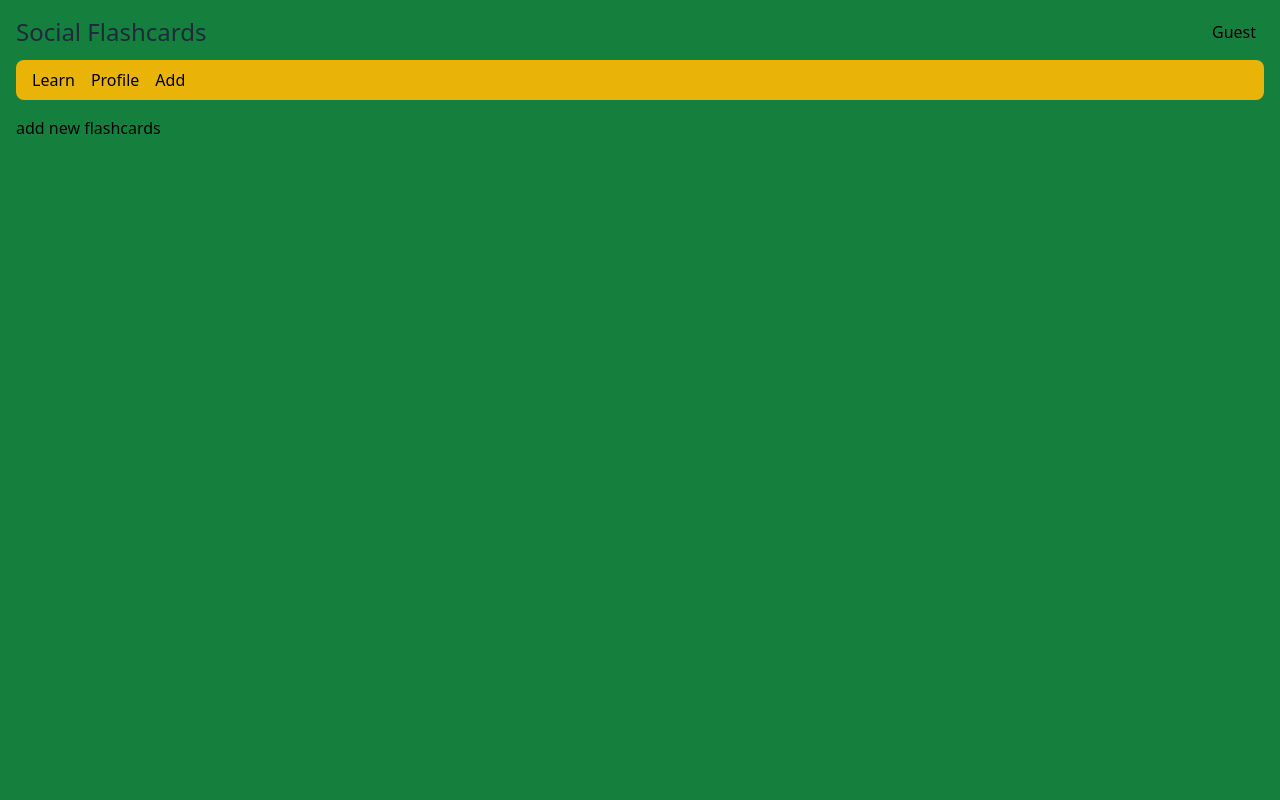
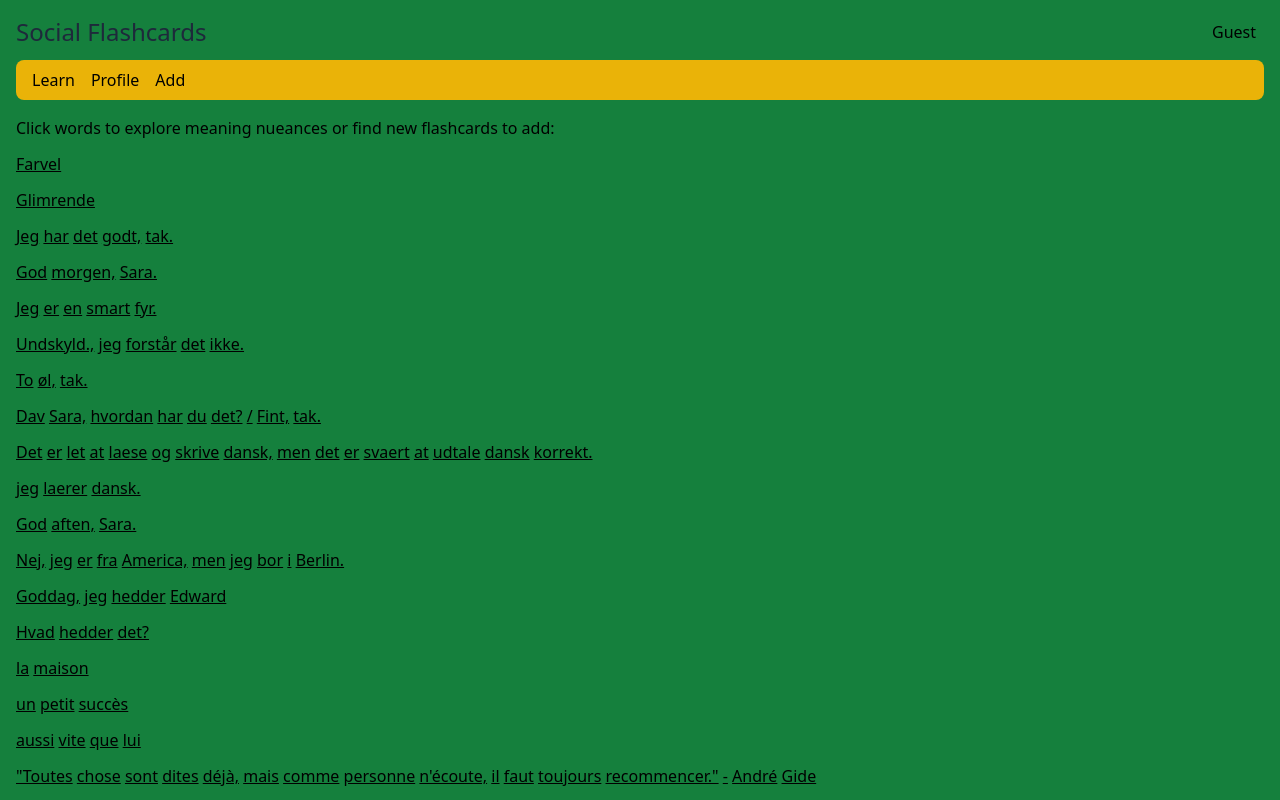
Before and after one commit to Underground-Learning-Club/soflash, a React (Vite) app: page /add in a window 1280 px wide. Shown: the top 800 px of the page. Built offline with nearby package versions, Linux system fonts and the light colour scheme.

Commit message:
finished

```diff
--- a/src/dataLayer/appModel.ts
+++ b/src/dataLayer/appModel.ts
@@ -25,6 +25,22 @@ const parseFlashcardBack = (rawBack: string): string[] => {
 
 }
 
+const getTatoebaLanguageIdCode = (category: string): string => {
+	console.log(category);
+	switch (category) {
+		case 'pl':
+			return 'pol';
+		case 'fr':
+			return 'fra';
+		case 'es':
+			return 'spa';
+		case 'da':
+			return 'dan';
+		default:
+			return 'nnn';
+	}
+}
+
 export const getFlashcards = () => {
 	const appData = getAppData();
 	const flashcards: IFlashcard[] = [];
@@ -41,7 +57,8 @@ export const getFlashcards = () => {
 			whenMarkedAsWaiting: "",
 			isLanguage: config.acceptedLanguages().includes(rawFlashcard.category),
 			rank: config.defaultRank(),
-			imageIdCode
+			imageIdCode,
+			tatoebaLanguageIdCode: getTatoebaLanguageIdCode(rawFlashcard.category)
 		};
 		flashcards.push(flashcard);
 	}
--- a/src/dataLayer/interfaces.ts
+++ b/src/dataLayer/interfaces.ts
@@ -18,4 +18,5 @@ export interface IFlashcard extends IMetadataFlashcard {
 	isOpen: boolean;
 	isLanguage: boolean;
 	imageIdCode: string;
+	tatoebaLanguageIdCode: string;
 }
--- a/src/pages/PageAdd.tsx
+++ b/src/pages/PageAdd.tsx
@@ -2,11 +2,25 @@ import { useContext } from "react";
 import { AppContext } from "../AppContext";
 
 export const PageAdd = () => {
-	const { appData } = useContext(AppContext);
+	let { flashcards } = useContext(AppContext);
+
+	flashcards = flashcards.filter(m => m.isLanguage);
 
 	return (
 		<section className="pt-4">
-			<p>add new flashcards</p>
+			<p className="mb-3">Click words to explore meaning nueances or find new flashcards to add:</p>
+
+			{flashcards.map((flashcard) => {
+				return (
+					<div className="mb-3">
+						{flashcard.back.split(" ").map((word, index) => {
+							return <>
+								<span key={index}><a target="_blank" className="underline" href={`https://tatoeba.org/de/sentences/search?from=${flashcard.tatoebaLanguageIdCode}&query=${word}&to=eng`}>{word}</a></span>{" "}
+							</>;
+						})}
+					</div>
+				);
+			})}
 		</section>
 	);
 };
```
Also changed, not shown: dev/notes.txt.
